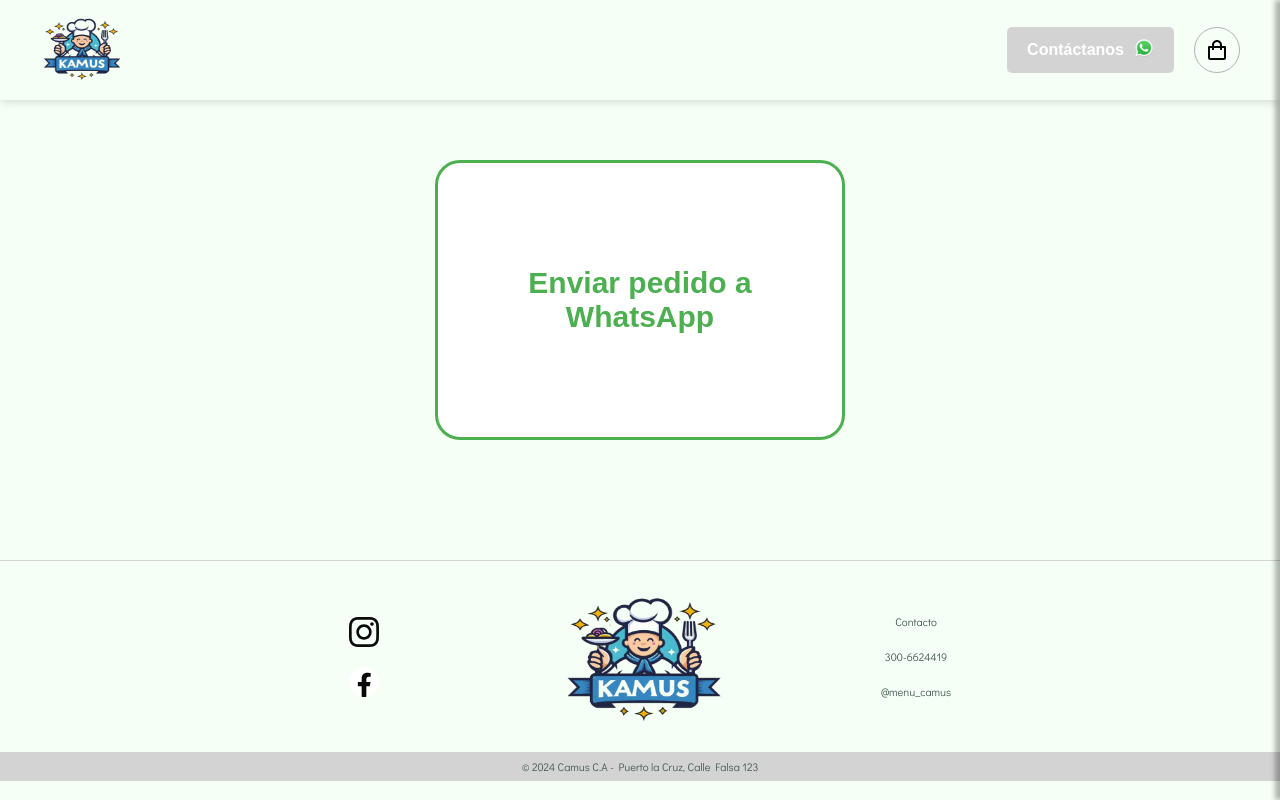
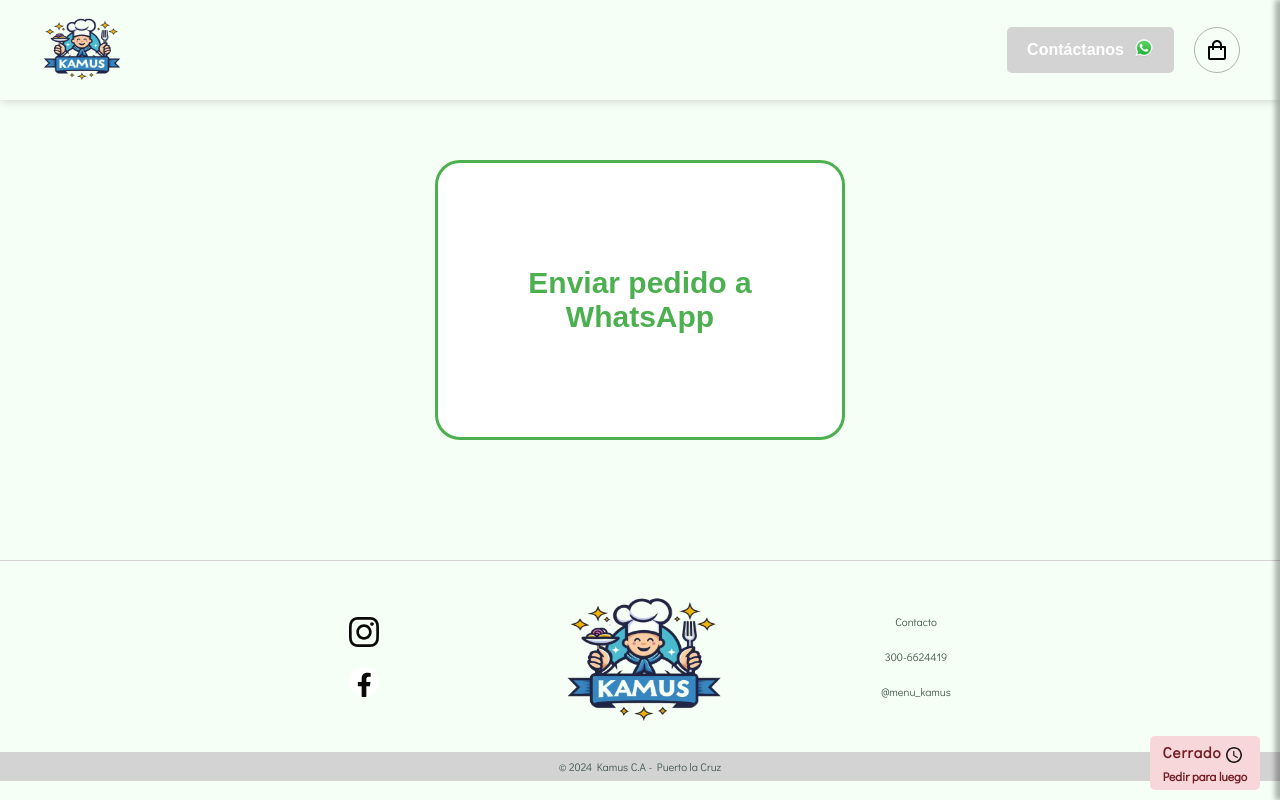
Before and after one commit to apuelloc0/menucamus, a React (Vite) app: page /checkout in a window 1280 px wide. Built offline with nearby package versions, Linux system fonts and the light colour scheme; a web font is replaced by a local one.

Commit message:
Deploying kamus idk

```diff
--- a/src/App.jsx
+++ b/src/App.jsx
@@ -3,7 +3,7 @@ import './App.css';
 import Header from './components/Header';
 import Home from './pages/Home';
 import CartProvider from './Context/CartContext';
-// import Whatsapp from './components/Whatsapp';
+import StoreOpenClose from './components/StoreOpenClose';
 import Footer from './components/Footer';
 import Checkout from './components/Checkout';
 import Loader from './components/Loading';
@@ -25,7 +25,7 @@ function App() {
       ) : (
         <BrowserRouter>
           <Header />
-          {/* <Whatsapp /> */}
+          <StoreOpenClose />
           <Routes>
             <Route path="/" element={<Home />} />
             <Route path="/checkout" element={<Checkout />} />
--- a/src/components/Footer.jsx
+++ b/src/components/Footer.jsx
@@ -20,7 +20,7 @@ const Footer = () => {
                 <div className="Footer-Contact">
                     <span>Contacto</span>
                     <span>300-6624419</span>
-                    <span>@menu_camus</span>
+                    <span>@menu_kamus</span>
 
                 </div>
                 {/* <div className="Footer-Pay">
@@ -31,7 +31,7 @@ const Footer = () => {
                 </div> */}
             </div>
             <div className="Footer-bottom">
-                <p>© 2024 Camus C.A - Puerto la Cruz, Calle Falsa 123</p>
+                <p>© 2024 Kamus C.A - Puerto la Cruz</p>
             </div>
         </div>
     )
--- /dev/null
+++ b/src/components/StoreOpenClose.jsx
@@ -0,0 +1,36 @@
+import React, { useState, useEffect } from 'react';
+import "../cssfolder/StoreOpenClose.css"
+import reloj from '../icons/reloj.svg';
+
+const StoreOpenClose = () => {
+    const [isOpen, setIsOpen] = useState(false);
+
+    useEffect(() => {
+        const checkStoreStatus = () => {
+            const currentHour = new Date().getHours();
+            const openHour = 9; // Hora de apertura
+            const closeHour = 18; // Hora de cierre
+
+            if (currentHour >= openHour && currentHour < closeHour) {
+                setIsOpen(true);
+            } else {
+                setIsOpen(false);
+            }
+        };
+
+        checkStoreStatus();
+        const interval = setInterval(checkStoreStatus, 60000); // Verifica cada minuto
+
+        return () => clearInterval(interval);
+    }, []);
+
+    return (
+        <div className={`store-status ${isOpen ? 'open' : 'closed'}`}>
+            <span>{isOpen ? 'Abierto' : 'Cerrado'}             <img className="reloj-icon" src={reloj} alt="reloj" />
+            </span>
+            {!isOpen && <small>Pedir para luego</small>}
+        </div>
+    );
+};
+
+export default StoreOpenClose;
--- a/src/cssfolder/Cart.css
+++ b/src/cssfolder/Cart.css
@@ -117,7 +117,7 @@ body.modal-open {
     color: black;
     font-weight: 400;
     font-family: "Kanit", sans-serif;
-    background-color: rgb(235, 234, 234);
+    background-color: rgb(227 255 231);
     border-radius: 20px;
     transition: ease-in 0.2s;
 }
--- a/src/cssfolder/ItemCart.css
+++ b/src/cssfolder/ItemCart.css
@@ -30,9 +30,10 @@
 }
 
 .cartItem-left p {
-    font-weight: bold;
-    font-size: 12px;
-    /* color: #6f4a03; */
+    font-weight: 600;
+    font-size: 13px;
+    letter-spacing: 1px;
+    color: rgb(24, 88, 14);
 }
 
 .cartItem-buttons {
@@ -47,13 +48,15 @@
     padding: 3px 5px;
     border-radius: 5px;
     font-weight: 600;
-    color: rgb(56, 56, 56);
+    background-color: rgb(227 255 231);
+    color: rgb(24, 88, 14);
+    transition: 0.5s ease;
+
 }
 
 .cartItem-buttons button:hover {
-    background-color: black;
+    background-color: rgb(34, 122, 25);
     color: white;
-    transition: 0.5s ease;
 }
 
 .cartItem-right {
--- a/src/cssfolder/Productos.css
+++ b/src/cssfolder/Productos.css
@@ -188,7 +188,7 @@
     .shirts-container .pro {
         min-width: 0;
         width: 170px;
-        height: 300px;
+        height: 275px;
         display: flex;
         flex-direction: column;
         padding: 0;
--- /dev/null
+++ b/src/cssfolder/StoreOpenClose.css
@@ -0,0 +1,90 @@
+.store-status {
+    width: 100px;
+    display: flex;
+    flex-direction: column;
+    align-items: center;
+    position: fixed;
+    right: 20px;
+    bottom: 10px;
+    cursor: pointer;
+    z-index: 1;
+    transition: transform 0.3s ease;
+    border-radius: 5px;
+    font-weight: 600;
+    padding: 6px 5px;
+}
+
+.store-status span {
+    display: flex;
+    justify-content: center;
+    font-size: 15px;
+    font-weight: 600;
+    letter-spacing: 1px;
+}
+
+.store-status small {
+    font-size: 12px;
+    /* padding-bottom: 4px; */
+    font-weight: 600;
+}
+
+.store-status.open {
+    background-color: #b6ffc7;
+    color: #009b24;
+}
+
+.store-status.closed {
+    background-color: #f8d7da;
+    color: #721c24;
+}
+
+img.reloj-icon {
+    width: 16%;
+    padding: 5px;
+}
+
+@media (max-width: 600px) {
+    .store-status {
+        width: 70px;
+        right: 5px;
+        padding: 3px 12px;
+    }
+
+    .store-status.closed {
+        background-color: #ff2236;
+        color: white;
+    }
+
+    .store-status span {
+        font-weight: 600;
+        letter-spacing: 1px;
+    }
+
+    .store-status small {
+        display: none;
+    }
+
+    img.reloj-icon {
+        width: 20%
+    }
+}
+
+
+/* .Whatsapp-button {
+    width: 60px;
+    position: fixed;
+    right: 7px;
+    bottom: 10px;
+    cursor: pointer;
+    z-index: 1;
+    transition: transform 0.3s ease;
+}
+
+.Whatsapp-button:hover {
+    width: 62px;
+    transform: scale(1.1);
+}
+
+.Whatsapp-button img {
+    width: 100%;
+} */
```
Also changed, not shown: src/components/Whatsapp.jsx (deleted, +0 -16 lines), src/cssfolder/Whatsapp.css (deleted, +0 -18 lines), src/icons/reloj.svg (added).
